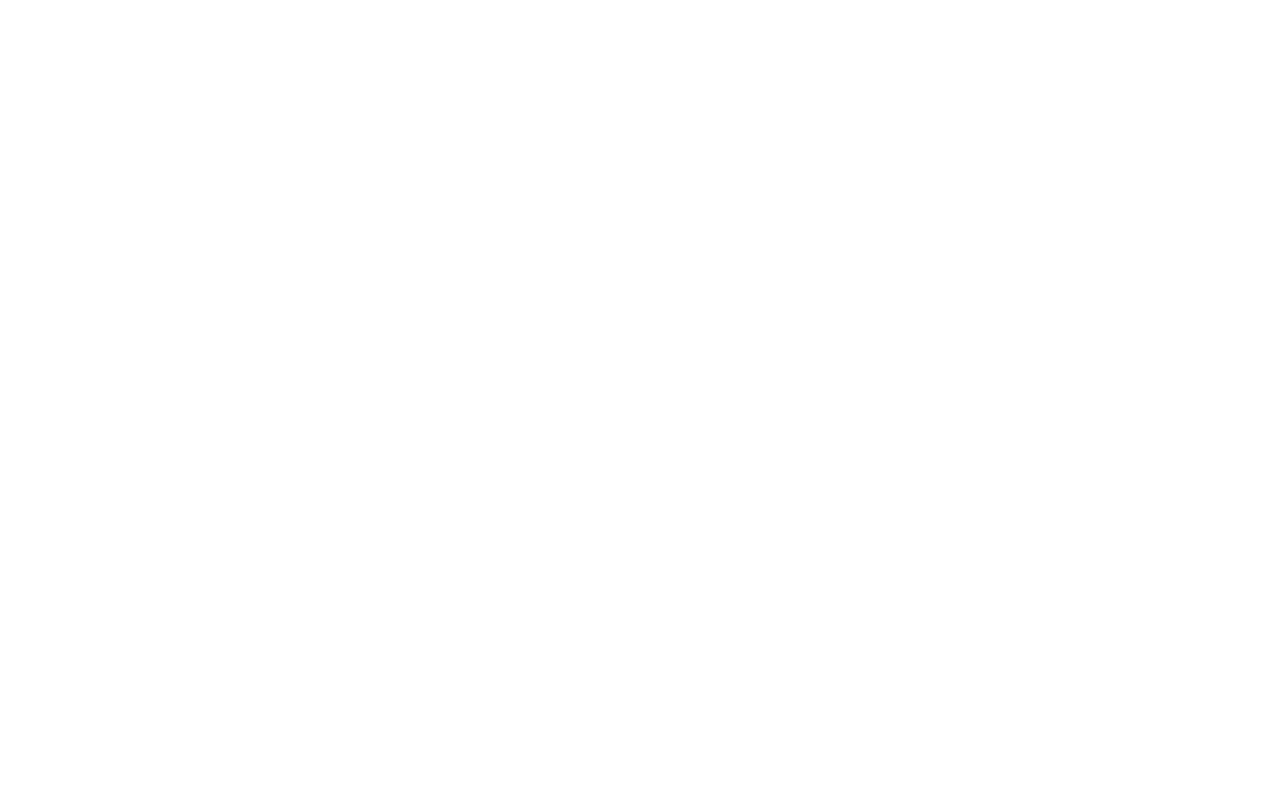
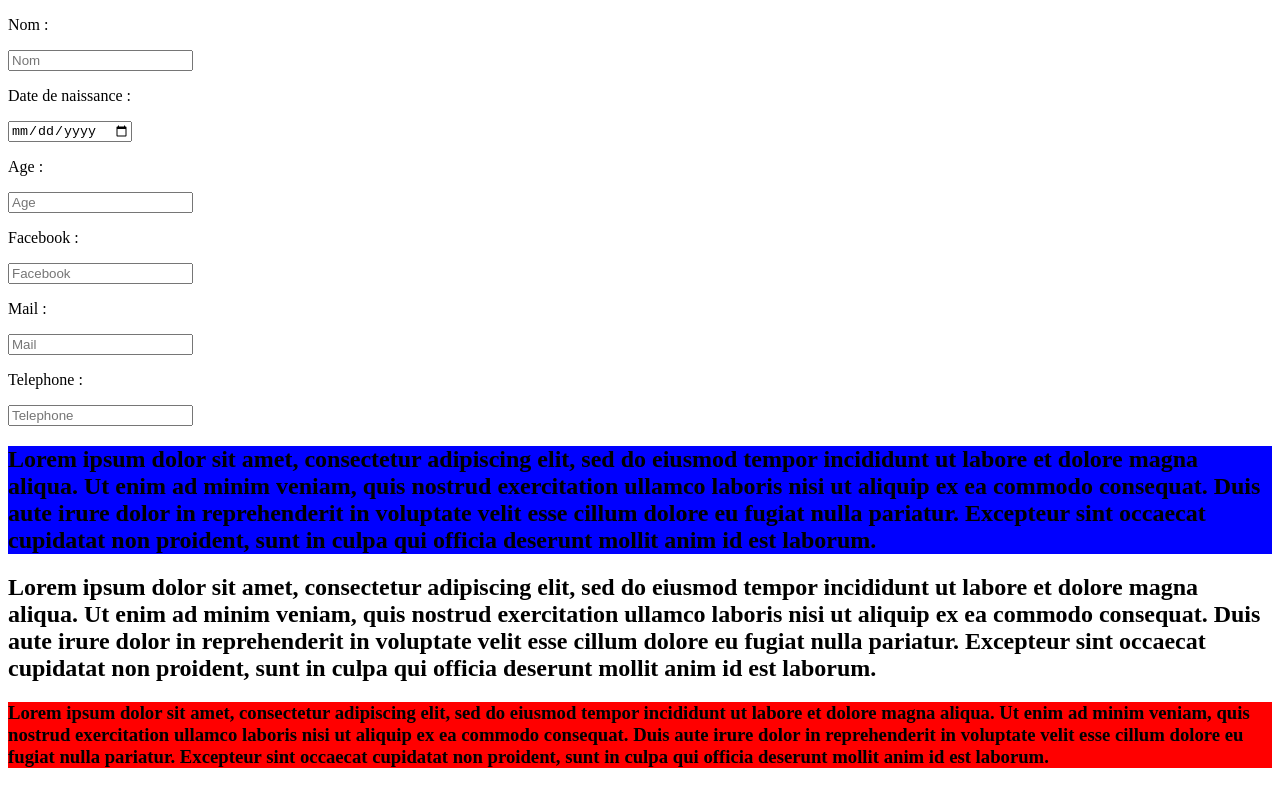
Before and after one commit to DorianDitilyeu/M4105, a plain HTML site: page TP2/index.html in a window 1280 px wide. Shown: the top 785 px of the page. Drawn offline with Linux system fonts and the light colour scheme.

Commit message:
Changement

```diff
--- a/TP2/css/style.css
+++ b/TP2/css/style.css
@@ -0,0 +1,12 @@
+h1{
+  background-color: blue;
+}
+h2{
+  background-color: white;
+}
+h3{
+  background-color: red;
+}
+img{
+  max-width: 100%;
+}
--- a/TP2/index.html
+++ b/TP2/index.html
@@ -4,9 +4,42 @@
     <meta charset="utf-8">
     <meta name="viewport">
     <link rel="stylesheet" href="css/style.css">
-    <title>TP2 WEB Mobile</title>
+    <link rel="icon" type="img/png" href="img/favicon.png" />
+    <title>TP1 WEB Mobile</title>
   </head>
   <body>
+    <section>
+      <p>Nom :</p>
+      <input type="text" name="nom" placeholder="Nom"/></br>
+      <p>Date de naissance :</p>
+      <input type="date" name="naissance" placeholder="Naissance"/></br>
+      <p>Age :</p>
+      <input type="number" name="age" placeholder="Age"/></br>
+      <p>Facebook :</p>
+      <input type="text" name="fb" placeholder="Facebook"/></br>
+      <p>Mail :</p>
+      <input type="email" name="mail" placeholder="Mail"/></br>
+      <p>Telephone :</p>
+      <input type="tel" name="phone" placeholder="Telephone"/></br>
+    </section>
 
+    <section>
+      <h1>Lorem ipsum dolor sit amet, consectetur adipiscing elit, sed do eiusmod tempor incididunt ut labore et dolore magna aliqua.
+        Ut enim ad minim veniam, quis nostrud exercitation ullamco laboris nisi ut aliquip ex ea commodo consequat. Duis aute irure dolor
+        in reprehenderit in voluptate velit esse cillum dolore eu fugiat nulla pariatur. Excepteur sint occaecat cupidatat non proident,
+        sunt in culpa qui officia deserunt mollit anim id est laborum.</h1>
+      <h2>Lorem ipsum dolor sit amet, consectetur adipiscing elit, sed do eiusmod tempor incididunt ut labore et dolore magna aliqua.
+        Ut enim ad minim veniam, quis nostrud exercitation ullamco laboris nisi ut aliquip ex ea commodo consequat. Duis aute irure dolor
+        in reprehenderit in voluptate velit esse cillum dolore eu fugiat nulla pariatur. Excepteur sint occaecat cupidatat non proident,
+        sunt in culpa qui officia deserunt mollit anim id est laborum.</h2>
+      <h3>Lorem ipsum dolor sit amet, consectetur adipiscing elit, sed do eiusmod tempor incididunt ut labore et dolore magna aliqua.
+        Ut enim ad minim veniam, quis nostrud exercitation ullamco laboris nisi ut aliquip ex ea commodo consequat. Duis aute irure dolor
+        in reprehenderit in voluptate velit esse cillum dolore eu fugiat nulla pariatur. Excepteur sint occaecat cupidatat non proident,
+        sunt in culpa qui officia deserunt mollit anim id est laborum.</h3>
+    </section>
+
+    <section>
+      <img src="img/calaisv2.jpg" height="100%" width="100%" alt="Image calais">
+    </section>
   </body>
 </html>
```
Also changed, not shown: TP2/img/calais.jpg (added), TP2/img/calaisv2.jpg (added), TP2/img/favicon.png (added).
